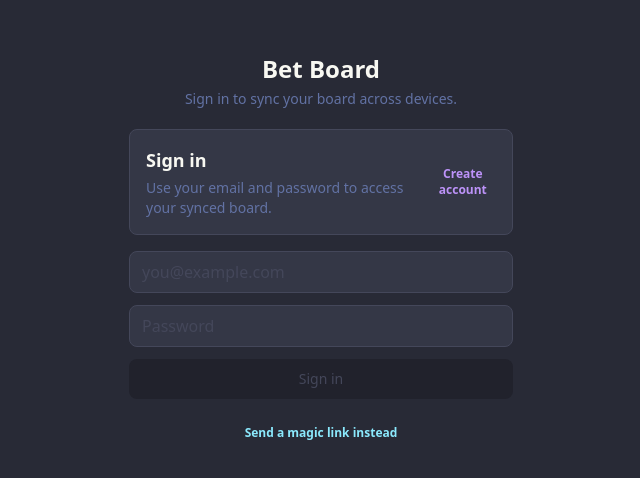
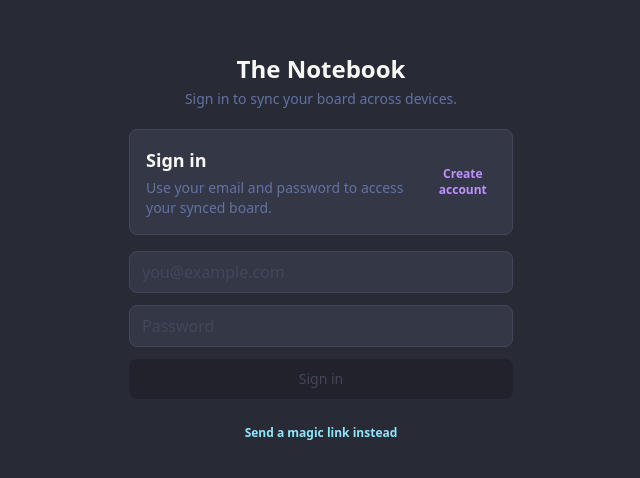
Before and after one commit to bdfisher/betting-board, a React (Vite) app: page / in a window 1280 px wide. Shown: the part 152-630 px from the top of the page, without its empty margins (319-959 px from the left). Built offline with nearby package versions, Linux system fonts and the light colour scheme; no server answers.

Commit message:
Updated name and icon

```diff
--- a/index.html
+++ b/index.html
@@ -7,10 +7,10 @@
     <meta name="mobile-web-app-capable" content="yes" />
     <meta name="apple-mobile-web-app-capable" content="yes" />
     <meta name="apple-mobile-web-app-status-bar-style" content="black-translucent" />
-    <meta name="apple-mobile-web-app-title" content="Bet Board" />
-    <link rel="icon" type="image/jpeg" href="/Unknown.jpeg" />
-    <link rel="apple-touch-icon" href="/Unknown.jpeg" />
-    <title>Bet Board</title>
+    <meta name="apple-mobile-web-app-title" content="The Notebook" />
+    <link rel="icon" type="image/png" href="/TheNotebook.png" />
+    <link rel="apple-touch-icon" href="/TheNotebook.png" />
+    <title>The Notebook</title>
   </head>
   <body>
     <div id="root"></div>
--- a/src/App.jsx
+++ b/src/App.jsx
@@ -778,7 +778,7 @@ export default function BetBoard() {
   return (
     <div className="min-h-[100dvh] bg-[#282a36] text-[#f8f8f2] pb-[calc(6rem+env(safe-area-inset-bottom))]">
       <div className="px-4 pt-[max(0.875rem,env(safe-area-inset-top))] pb-3 border-b border-[#44475a] max-w-md mx-auto flex items-baseline justify-between gap-2">
-        <h1 className="text-xl font-bold tracking-tight text-[#f8f8f2]">Bet Board</h1>
+        <h1 className="text-xl font-bold tracking-tight text-[#f8f8f2]">The Notebook</h1>
         <p className="text-xs text-[#6272a4] flex-shrink-0">Every pick, one place.</p>
       </div>
 
--- a/src/AuthGate.jsx
+++ b/src/AuthGate.jsx
@@ -98,7 +98,7 @@ export default function AuthGate({ children }) {
       <div className="min-h-[100dvh] bg-[#282a36] text-[#f8f8f2] flex items-center justify-center p-6">
         <div className="w-full max-w-sm space-y-5">
           <div className="text-center">
-            <h1 className="text-2xl font-bold">Bet Board</h1>
+            <h1 className="text-2xl font-bold">The Notebook</h1>
             <p className="mt-1 text-sm text-[#6272a4]">Sign in to sync your board across devices.</p>
           </div>
 
```
Also changed, not shown: public/TheNotebook.png (added), public/Unknown.jpeg (deleted).
